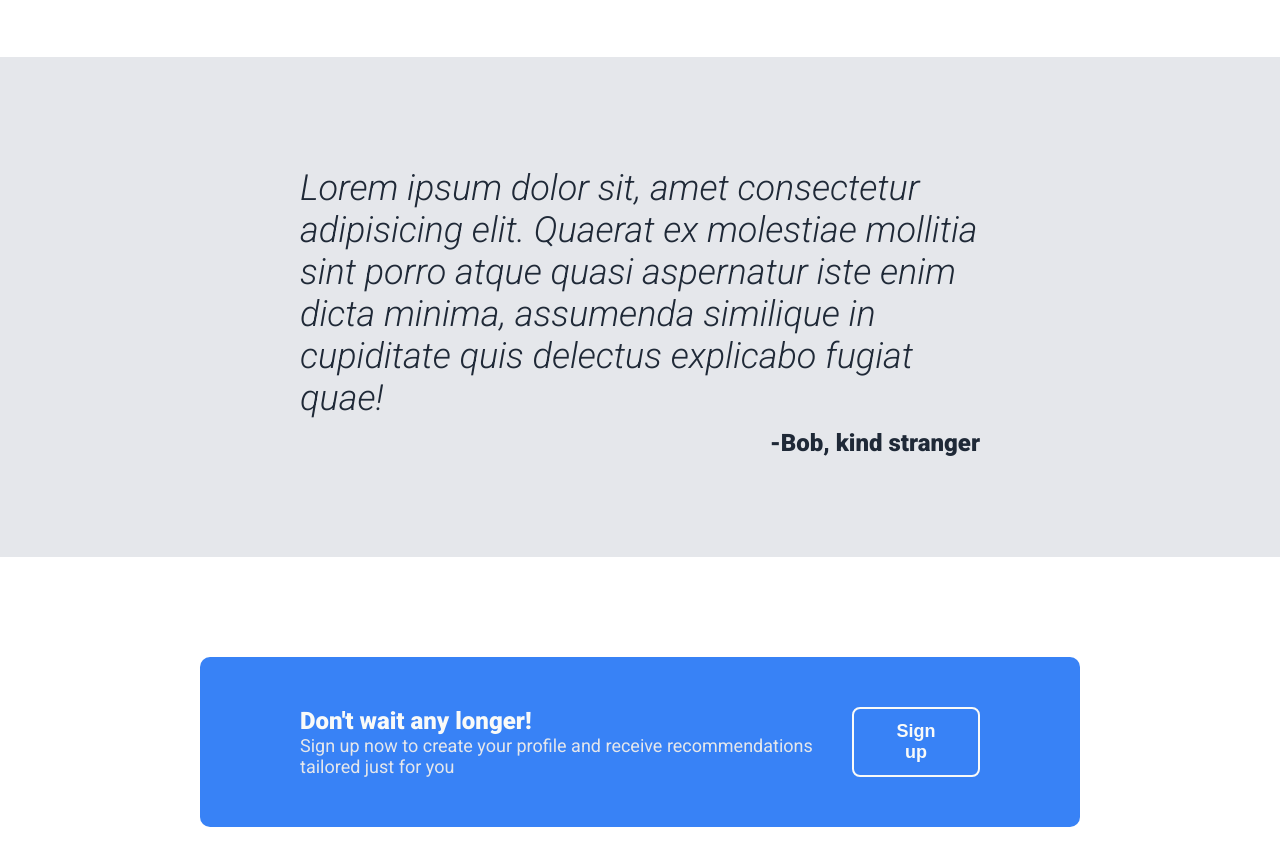
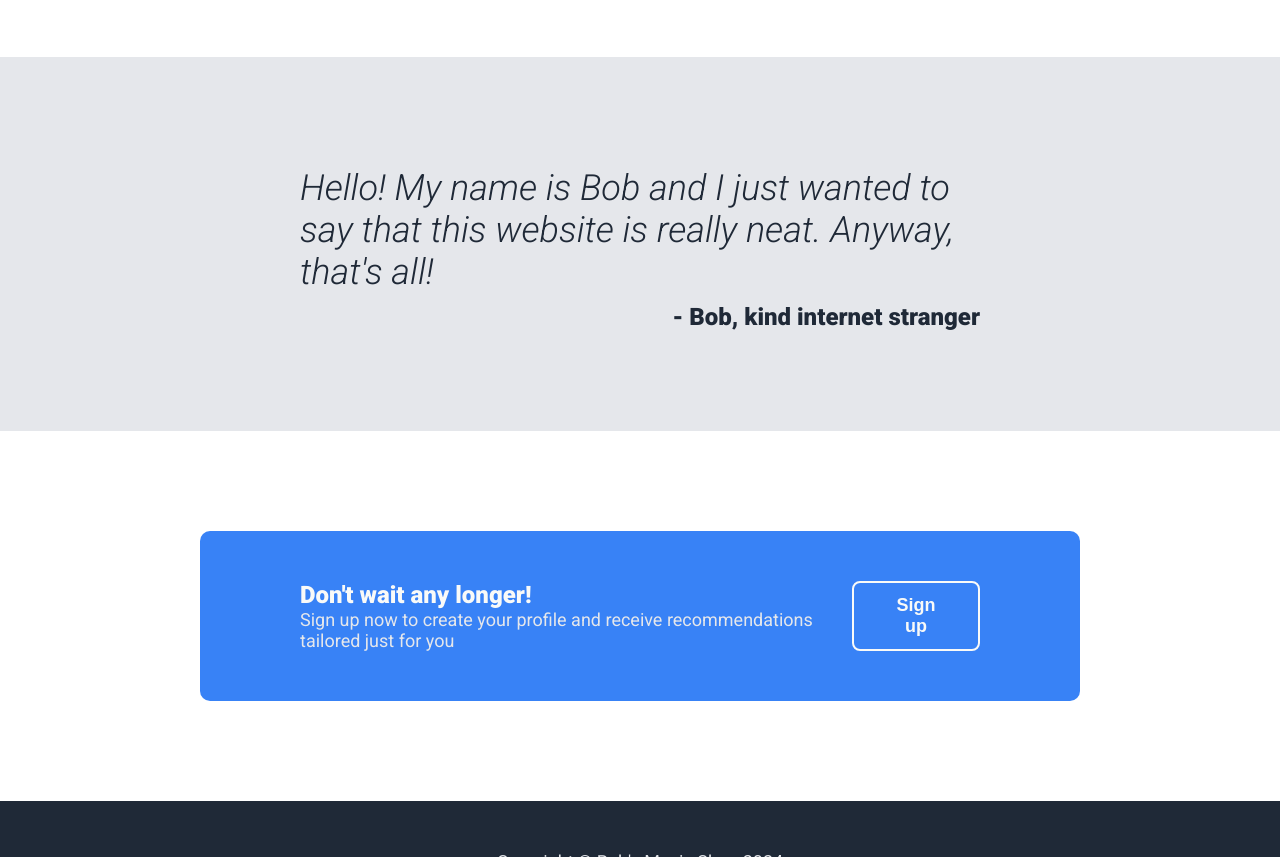
Before and after one commit to rjnares/music-shop-landing-page, a plain HTML site: page index.html in a window 1280 px wide. Shown: the part 1012-1869 px from the top of the page. Drawn offline with Linux system fonts and the light colour scheme.

Commit message:
Add updated quote for testimonial section

```diff
--- a/index.html
+++ b/index.html
@@ -63,10 +63,9 @@
   </div>
   <div class="testimonial">
     <p class="quote">
-      Lorem ipsum dolor sit, amet consectetur adipisicing elit. Quaerat ex molestiae mollitia sint porro atque quasi aspernatur iste enim
-      dicta minima, assumenda similique in cupiditate quis delectus explicabo fugiat quae!
+      Hello! My name is Bob and I just wanted to say that this website is really neat. Anyway, that's all!
     </p>
-    -Bob, kind stranger
+    - Bob, kind internet stranger
   </div>
   <div class="action">
     <div class="sign-up-container">
```
